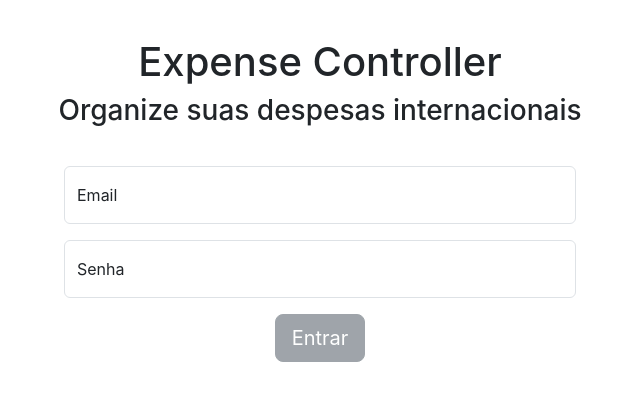
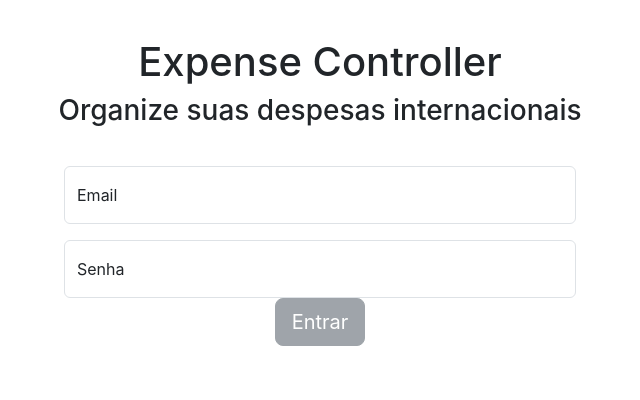
Before and after one commit to naaharo/expense-controller, a React (Create React App) app: page / in a window 1280 px wide. Shown: the top 400 px of the page, without its empty margins (320-960 px from the left). Built offline with nearby package versions, Linux system fonts and the light colour scheme.

Commit message:
fix: no more the login button can be clicked if form isn't correctly filled

```diff
--- a/src/pages/Login.js
+++ b/src/pages/Login.js
@@ -80,7 +80,7 @@ class Login extends React.Component {
             <label htmlFor="password" className="form-label">Senha</label>
           </div>
 
-          <Link to="/carteira">
+          {/* <Link to="/carteira">
             { disableSubmit
               ? <span className="btn btn-secondary disabled btn-lg" role="button" aria-disabled="true">Entrar</span>
               : <span className="btn btn-success btn-lg"
@@ -89,7 +89,16 @@ class Login extends React.Component {
                   Entrar
                 </span>
             }
-          </Link>
+          </Link> */}
+
+          {disableSubmit
+            ? <button type="submit" className="btn btn-secondary disabled btn-lg" disabled>Entrar</button>
+            : <Link to="/carteira">
+              <button type="submit" className="btn btn-success btn-lg" onClick={() => dispatchEmail(emailValue)}>
+                Entrar
+              </button>
+            </Link>
+          }
         </form>
       </div>
     );
```
